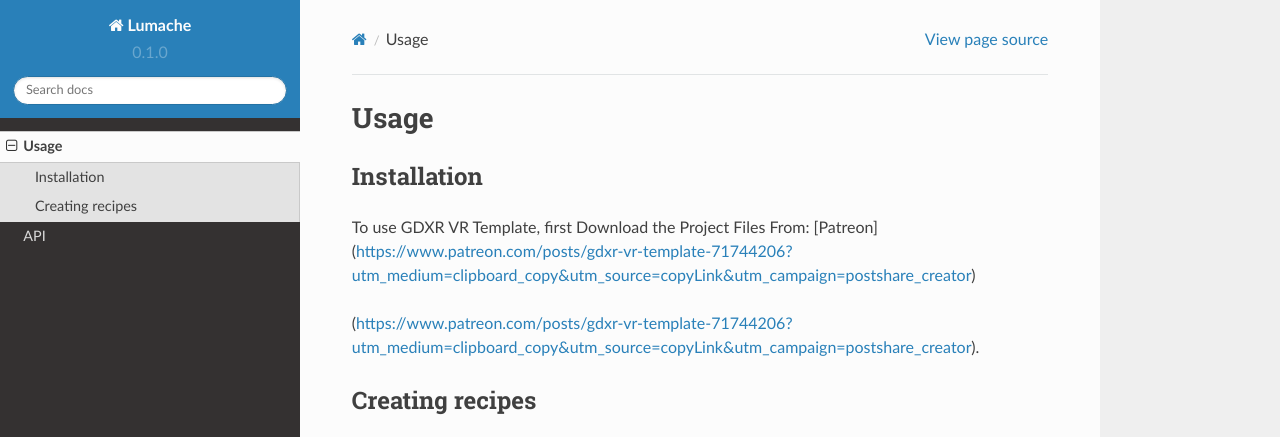
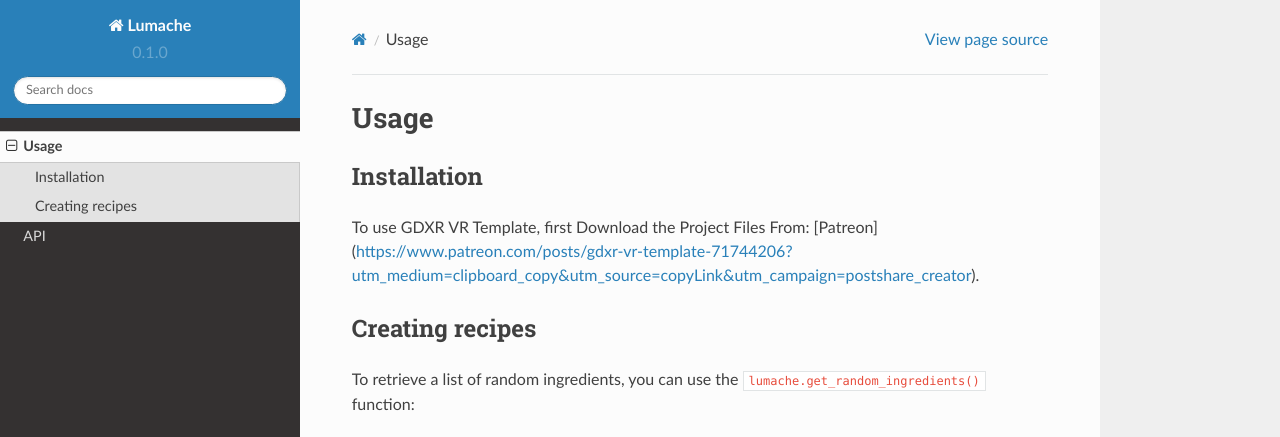
Before and after one commit to jonathan9232/GDXR-VR-Template-Documentation, a Sphinx documentation site: the page built from docs/source/usage.rst, in a window 1280 px wide and 1148 px high, cut to the strip 0-437 px from the top of the window. Built offline with Sphinx 7.4.7 and the Read the Docs theme 2.0.0, drawn with Linux system fonts in a browser that asks for light colours; some of the changed lines change nothing that is shown.

Commit message:
Update usage.rst

```diff
--- a/docs/source/usage.rst
+++ b/docs/source/usage.rst
@@ -6,10 +6,7 @@ Usage
 Installation
 ------------
 
-To use GDXR VR Template, first Download the Project Files From: [Patreon] (https://www.patreon.com/posts/gdxr-vr-template-71744206?utm_medium=clipboard_copy&utm_source=copyLink&utm_campaign=postshare_creator)
-
-
-(https://www.patreon.com/posts/gdxr-vr-template-71744206?utm_medium=clipboard_copy&utm_source=copyLink&utm_campaign=postshare_creator).
+To use GDXR VR Template, first Download the Project Files From: [Patreon](https://www.patreon.com/posts/gdxr-vr-template-71744206?utm_medium=clipboard_copy&utm_source=copyLink&utm_campaign=postshare_creator).
 
 Creating recipes
 ----------------
```
